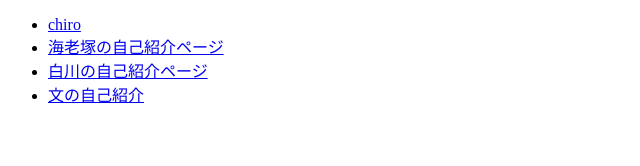
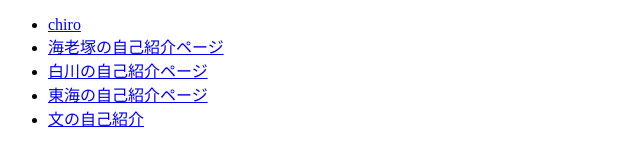
Before and after one commit to chiroruxx/team_project, a plain HTML site: page index.html in a window 1280 px wide. Shown: the whole page, without its empty margins (0-640 px from the left). Drawn offline with Linux system fonts and the light colour scheme.

Commit message:
add viewpoint

```diff
--- a/index.html
+++ b/index.html
@@ -1,6 +1,8 @@
 <!DOCTYPE html>
 <html lang="ja">
 <head>
+    <meta http-equiv="X-UA-Compatible" content="IE=edge">
+    <meta name="viewport" content="width=device-width, initial-scale=1.0">
     <title>Team 1</title>
 </head>
 <body>
@@ -8,6 +10,7 @@
     <li><a href="./chiroruxx.html">chiro</a></li>
     <li><a href="./ebisennet.html">海老塚の自己紹介ページ </a></li>
     <li><a href="./mi-bear.html">白川の自己紹介ページ</a></li>
+    <li><a href="./kntk.html">東海の自己紹介ページ</a></li>
     <li><a href="./polyu-17002407g.html">文の自己紹介</a></li>
 </ul>
 </body>
```
